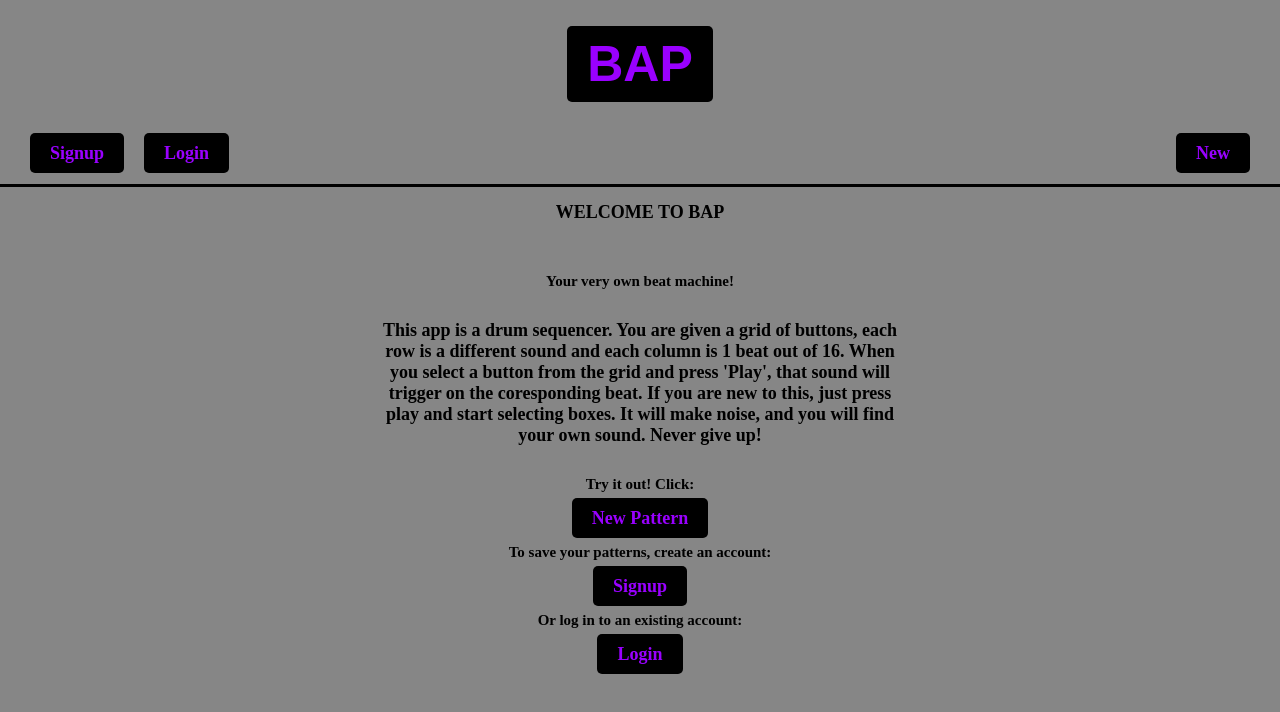
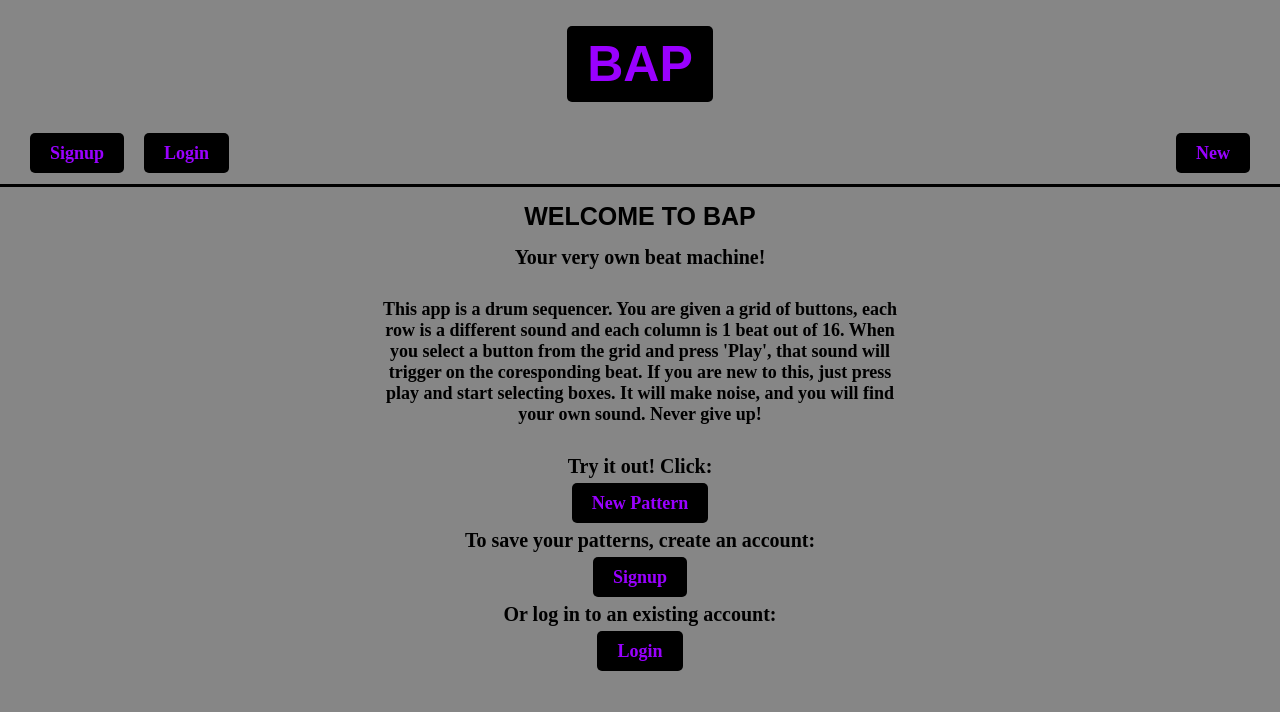
Before and after one commit to BandoCoder/bap-capstone1-bradfordbossen, a React (Create React App) app: page / in a window 1280 px wide. Shown: the top 712 px of the page. Built offline with nearby package versions, Linux system fonts and the light colour scheme; no server answers.

Commit message:
proper headings

```diff
--- a/src/components/Grid.css
+++ b/src/components/Grid.css
@@ -1,8 +1,8 @@
 .grid {
   margin: 10px;
   display: flex;
-  border-style: solid;
+  border: 2.5px solid;
   justify-content: center;
-  padding: 3px;
+  padding: 4px;
   width: 600px;
 }
--- a/src/routes/Landing.css
+++ b/src/routes/Landing.css
@@ -1,6 +1,16 @@
 .landing {
   margin: auto;
   max-width: 600px;
+}
+
+.landing h2 {
+  font-size: 20px;
+}
+
+.landing h1 {
+  font-family: sans-serif;
+  font-size: 25px;
+  margin-bottom: 10px;
 }
 
 p {
--- a/src/routes/Login.css
+++ b/src/routes/Login.css
@@ -1,3 +1,7 @@
 .login-form {
   margin: 20px;
 }
+
+.login-form h2 {
+  font-size: 25px;
+}
--- a/src/routes/Signup.css
+++ b/src/routes/Signup.css
@@ -9,8 +9,8 @@ fieldset {
   margin: 20px auto;
 }
 
-h2 {
-  font-size: 20px;
+.signupForm h2 {
+  font-size: 25px;
 }
 
 input {
```
